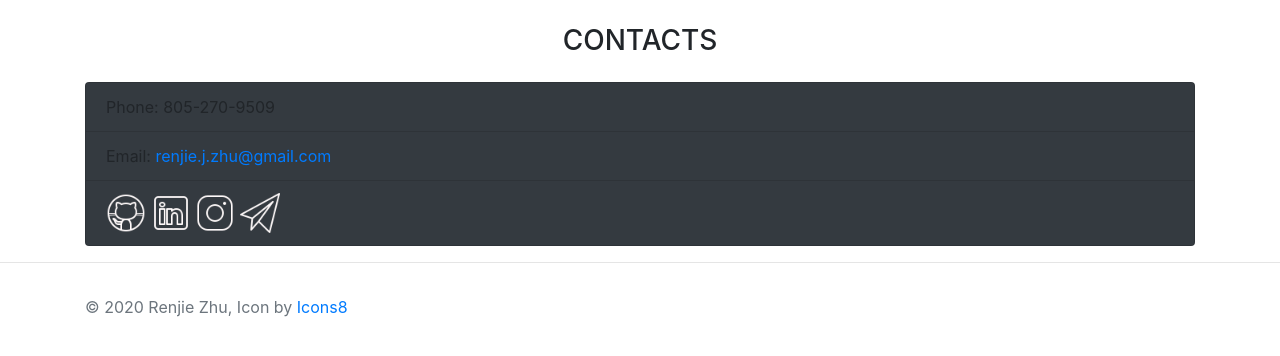
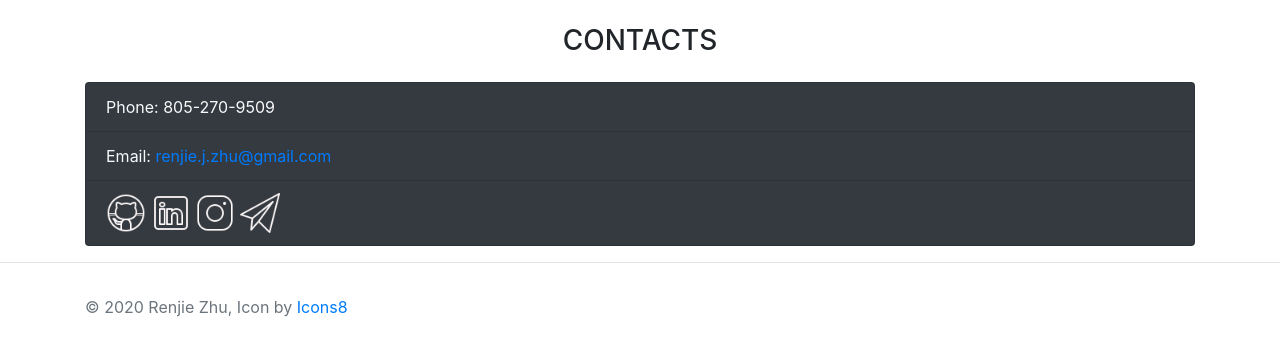
Before and after one commit to renjiezhu/django_portfolio, a Django app: page /contacts/ in a window 1280 px wide. Shown: the part 56-412 px from the top of the page. Run offline with Django 3.2, Linux system fonts and the light colour scheme; some libraries are stand-ins or nearby versions.

Commit message:
contact font light

```diff
--- a/portfolio/templates/portfolio/contacts.html
+++ b/portfolio/templates/portfolio/contacts.html
@@ -5,8 +5,8 @@
 <h3 class="text-center text-uppercase my-4">Contacts</h3>
 
         <ul class="list-group group-flush">
-            <li class="list-group-item bg-dark">Phone: 805-270-9509</li>
-            <li class="list-group-item bg-dark">Email: <a href="mailto:renjie.j.zhu@gmail.com">renjie.j.zhu@gmail.com</a></li>
+            <li class="list-group-item bg-dark text-light">Phone: 805-270-9509</li>
+            <li class="list-group-item bg-dark text-light">Email: <a href="mailto:renjie.j.zhu@gmail.com">renjie.j.zhu@gmail.com</a></li>
             <li class="list-group-item bg-dark">
                 <a href="http://github.com/renjiezhu">
                     <img src="{% static 'images/icons8-github-50.png' %}" alt="github" height="40px" weight="40px">
```
Also changed, not shown: db.sqlite3.
